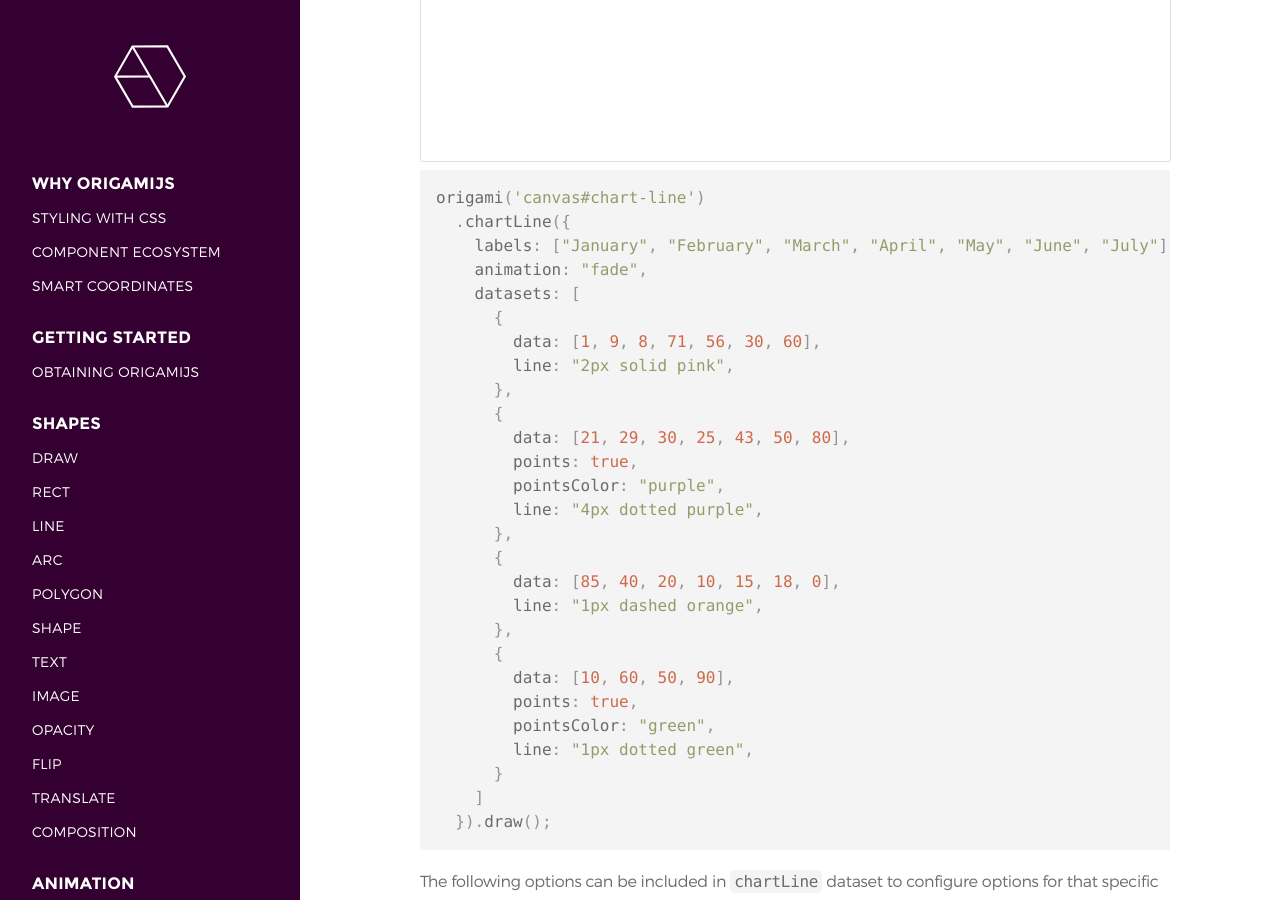
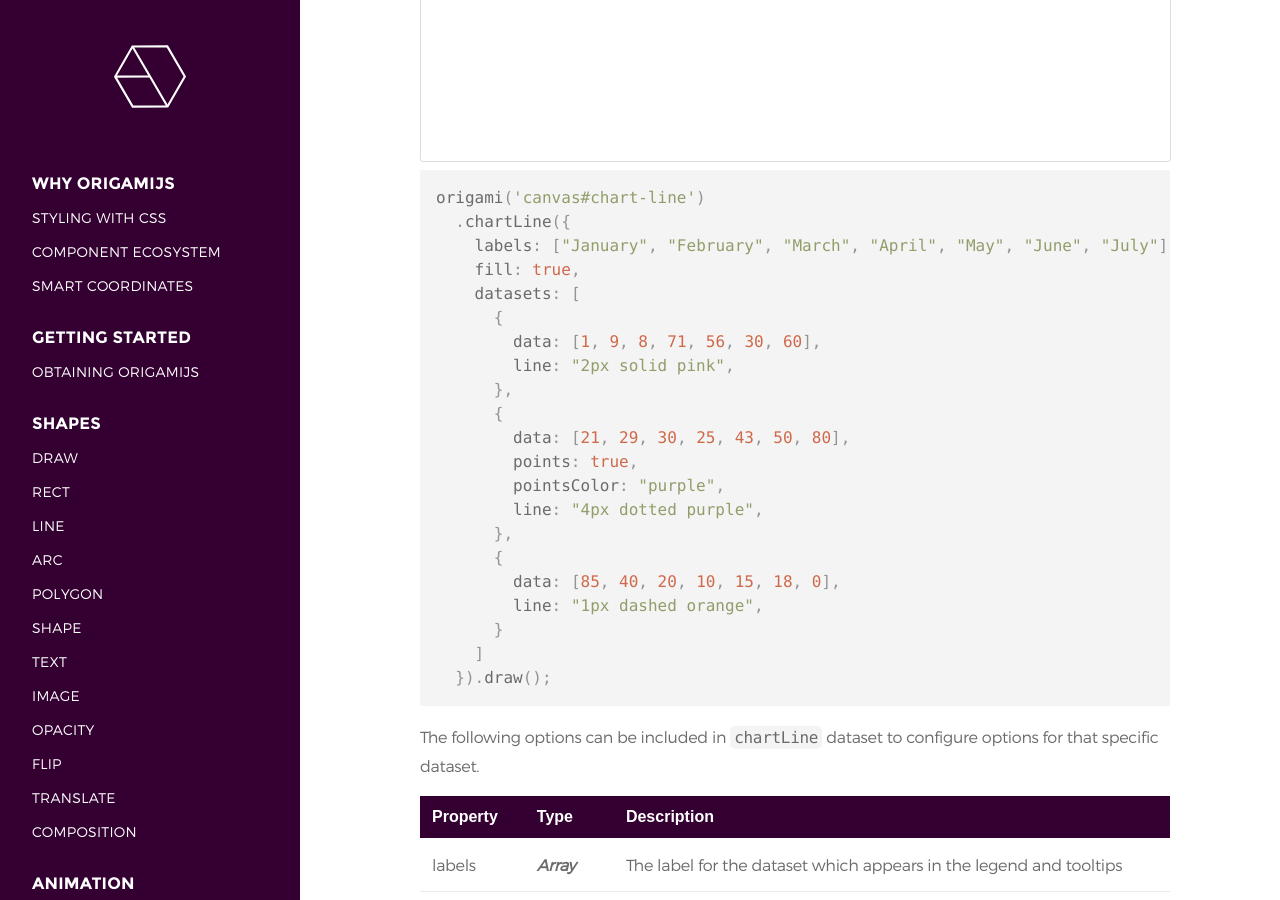
Before and after one commit to raphamorim/origamijs, a Jekyll site: the page built from _docs/5-charts.md, in a window 1280 px wide and 900 px high, scrolled down 669 px. Built offline with Jekyll 4.4.1, drawn with Linux system fonts in a browser that asks for light colours; some web fonts are replaced.

Commit message:
adjusting chart example

```diff
--- a/_docs/5-charts.md
+++ b/_docs/5-charts.md
@@ -24,7 +24,7 @@
 <pre><code class="language-javascript">origami('canvas#chart-line')
   .chartLine({
     labels: ["January", "February", "March", "April", "May", "June", "July"],
-    animation: "fade",
+    fill: true,
     datasets: [
       {
         data: [1, 9, 8, 71, 56, 30, 60],
@@ -39,12 +39,6 @@
       {
         data: [85, 40, 20, 10, 15, 18, 0],
         line: "1px dashed orange",
-      },
-      {
-        data: [10, 60, 50, 90],
-        points: true,
-        pointsColor: "green",
-        line: "1px dotted green",
       }
     ]
   }).draw();</code></pre>
--- a/assets/scripts/origami.examples.js
+++ b/assets/scripts/origami.examples.js
@@ -171,7 +171,7 @@
   origami('canvas#chart-line')
     .chartLine({
       labels: ["January", "February", "March", "April", "May", "June", "July"],
-      animation: "fade",
+      fill: true,
       datasets: [
         {
           data: [1, 9, 8, 71, 56, 30, 60],
@@ -186,12 +186,6 @@
         {
           data: [90, 40, 20, 10, 15, 18, 0],
           line: "1px dashed orange",
-        },
-        {
-          data: [10, 60, 50, 80],
-          points: true,
-          pointsColor: "green",
-          line: "1px dotted green",
         }
       ]
   }).draw();
```
Also changed, not shown: _docs/2-getting-started.md (+2 -2 lines), assets/stylesheet/atoms/global.scss (line endings or trailing spaces).
